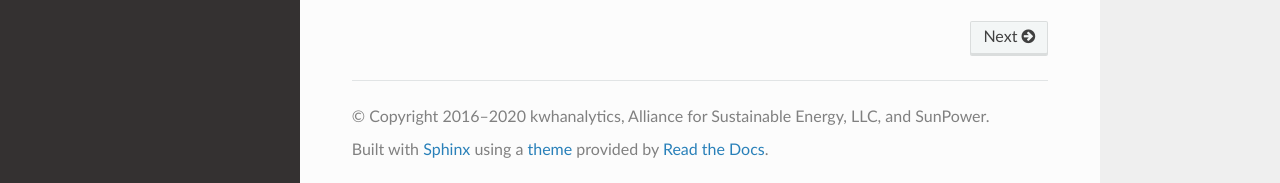
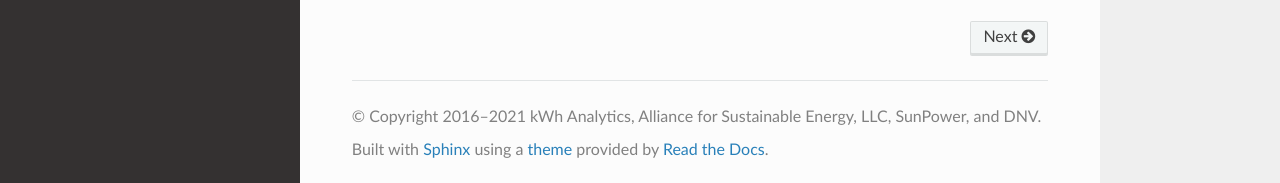
Before and after one commit to NREL/rdtools, a Sphinx documentation site: the page built from docs/sphinx/source/index.rst, in a window 1280 px wide and 900 px high, scrolled down 6985 px. Shown: the part 714-897 px from the top of the window. Built offline with Sphinx 7.4.7 and the Read the Docs theme 2.0.0, drawn with Linux system fonts in a browser that asks for light colours; pages that are not in the unit, such as notebooks, are missing from menus.

Commit message:
update various copyrights

```diff
--- a/docs/sphinx/source/conf.py
+++ b/docs/sphinx/source/conf.py
@@ -22,8 +22,8 @@ sys.path.insert(0, os.path.abspath('../../..'))
 # -- Project information -----------------------------------------------------
 
 project = 'RdTools'
-copyright = '2016–2020 kwhanalytics, Alliance for Sustainable Energy, LLC, and SunPower'
-author = 'kwhanalytics, Alliance for Sustainable Energy, LLC, and SunPower'
+copyright = '2016–2021 kWh Analytics, Alliance for Sustainable Energy, LLC, SunPower, and DNV'
+author = 'kWh Analytics, Alliance for Sustainable Energy, LLC, SunPower, and DNV'
 
 # The full version, including alpha/beta/rc tags
 import rdtools  # noqa: E402
```
Also changed, not shown: 1 other file.
